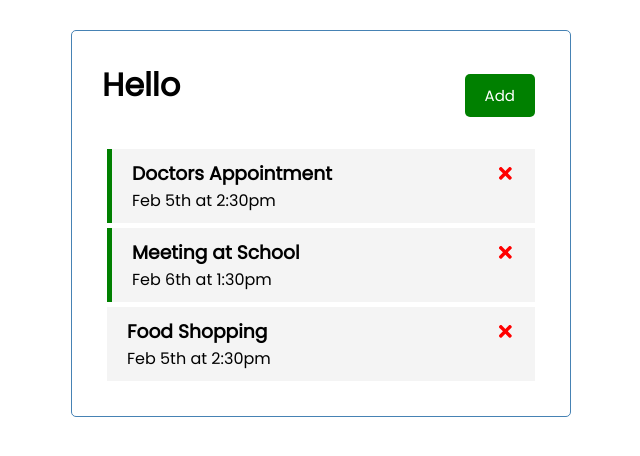
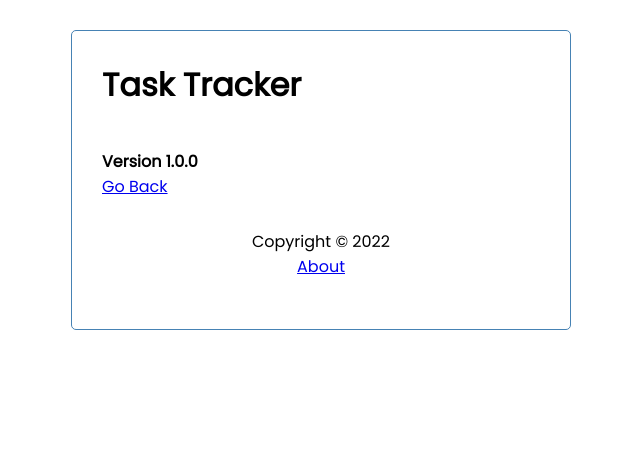
Before and after one commit to kamilsamaj/react-task-tracker, a React (Create React App) app: page /about in a window 1280 px wide. Shown: the top 456 px of the page, without its empty margins (319-959 px from the left). Built offline with nearby package versions, Linux system fonts and the light colour scheme; data requests are answered from the project's data file.

Commit message:
add about and footer

```diff
--- a/package.json
+++ b/package.json
@@ -10,10 +10,12 @@
         "@types/node": "^16.11.26",
         "@types/react": "^17.0.39",
         "@types/react-dom": "^17.0.11",
+        "@types/react-router-dom": "^5.3.3",
         "json-server": "^0.17.0",
         "react": "^17.0.2",
         "react-dom": "^17.0.2",
         "react-icons": "^4.3.1",
+        "react-router-dom": "^5.3.0",
         "react-scripts": "5.0.0",
         "typescript": "^4.5.5",
         "web-vitals": "^2.1.4"
--- a/src/App.tsx
+++ b/src/App.tsx
@@ -1,8 +1,11 @@
 import React, { MouseEventHandler, useEffect, useState } from "react";
+import { BrowserRouter as Router, Route } from "react-router-dom";
 import Tasks from "./components/Tasks";
 import AddTask from "./components/AddTask";
 
 import Header from "./components/Header";
+import Footer from "./components/Footer";
+import About from "./components/About";
 import { TaskIface } from "./components/Task";
 
 const backendUrl = "http://localhost:5000"; // local API json server
@@ -90,22 +93,38 @@
   };
 
   return (
+    <Router>
       <div className="container">
         <Header
           onAdd={() => {
             console.log("Setting showAddTask to:", !showAddTask);
             setShowAddTask(!showAddTask);
           }}
-        title="Hello"
+          title="Task Tracker"
           showAdd={showAddTask}
         />
+        <Route
+          path="/"
+          exact
+          render={(props) => (
+            <>
               {showAddTask && <AddTask onAdd={addTask} />}
               {tasks.length > 0 ? (
-        <Tasks tasks={tasks} onDelete={deleteTask} onToggle={toggleReminder} />
+                <Tasks
+                  tasks={tasks}
+                  onDelete={deleteTask}
+                  onToggle={toggleReminder}
+                />
               ) : (
                 "No Tasks To Show"
               )}
+            </>
+          )}
+        />
+        <Route path="/about" component={About} />
+        <Footer />
       </div>
+    </Router>
   );
 }
 
--- /dev/null
+++ b/src/components/About.tsx
@@ -0,0 +1,12 @@
+import { Link } from "react-router-dom";
+
+const About = () => {
+  return (
+    <div>
+      <h4>Version 1.0.0</h4>
+      <Link to="/">Go Back</Link>
+    </div>
+  );
+};
+
+export default About;
--- /dev/null
+++ b/src/components/Footer.tsx
@@ -0,0 +1,12 @@
+import { Link } from "react-router-dom";
+
+const Footer = () => {
+  return (
+    <footer>
+      <p>Copyright &copy; 2022</p>
+      <Link to="/about">About</Link>
+    </footer>
+  );
+};
+
+export default Footer;
--- a/src/components/Header.tsx
+++ b/src/components/Header.tsx
@@ -1,4 +1,5 @@
-import React, { SyntheticEvent } from "react";
+import React from "react";
+import { useLocation } from "react-router-dom";
 import Button from "./Button";
 
 const Header = ({
@@ -10,19 +11,18 @@
   onAdd: () => void;
   showAdd: boolean;
 }) => {
-  const onClick = (ev: SyntheticEvent) => {
-    console.log(ev);
-    console.log("click");
-  };
+  const location = useLocation();
 
   return (
     <header className="header">
       <h1 className="header">{title}</h1>
-      <Button
-        color={showAdd ? "red" : "green"}
-        text={showAdd ? "Close" : "Add"}
-        onClick={(ev) => onAdd()}
-      />
+      {location.pathname === "/" && (
+        <Button
+          color={showAdd ? "red" : "green"}
+          text={showAdd ? "Close" : "Add"}
+          onClick={(ev) => onAdd()}
+        />
+      )}
     </header>
   );
 };
```
Also changed, not shown: 1 other file (tests, documents, lock files or other folders). Lines whose indentation alone changed are shown as unchanged.
